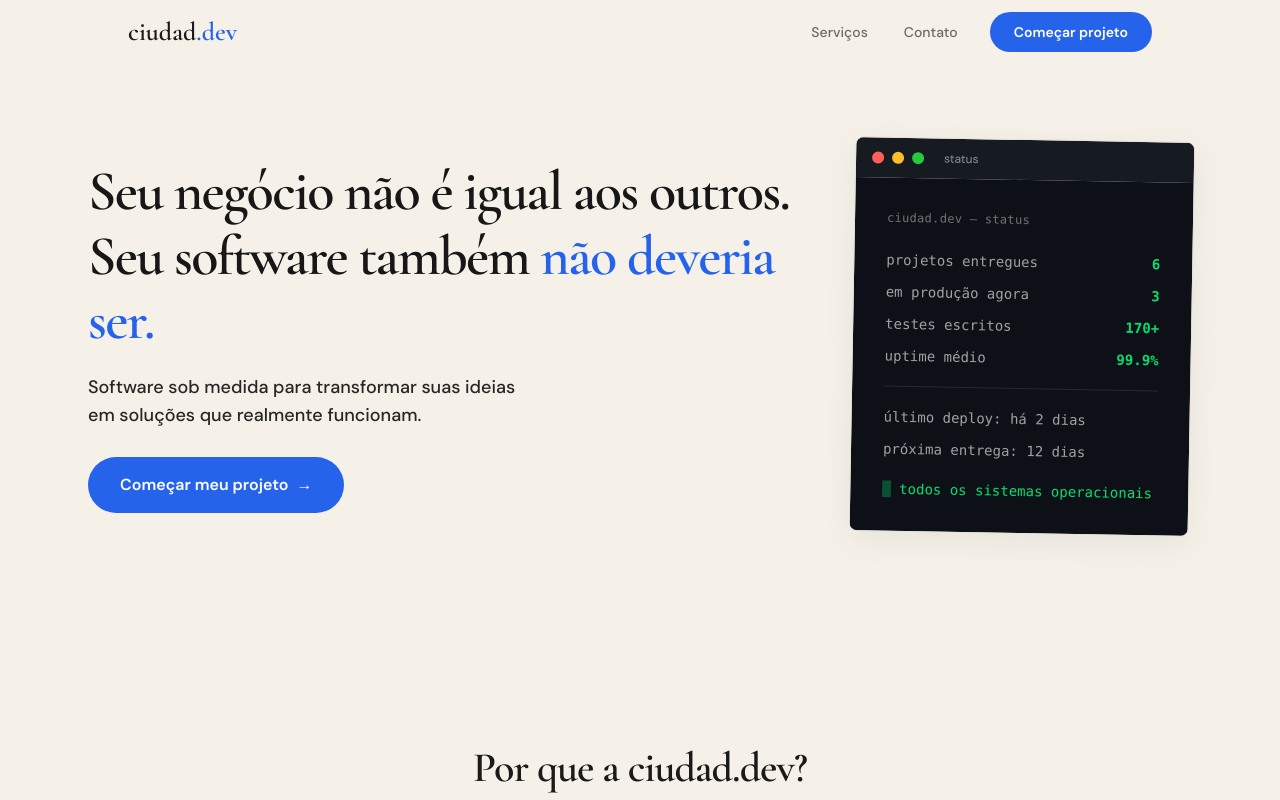
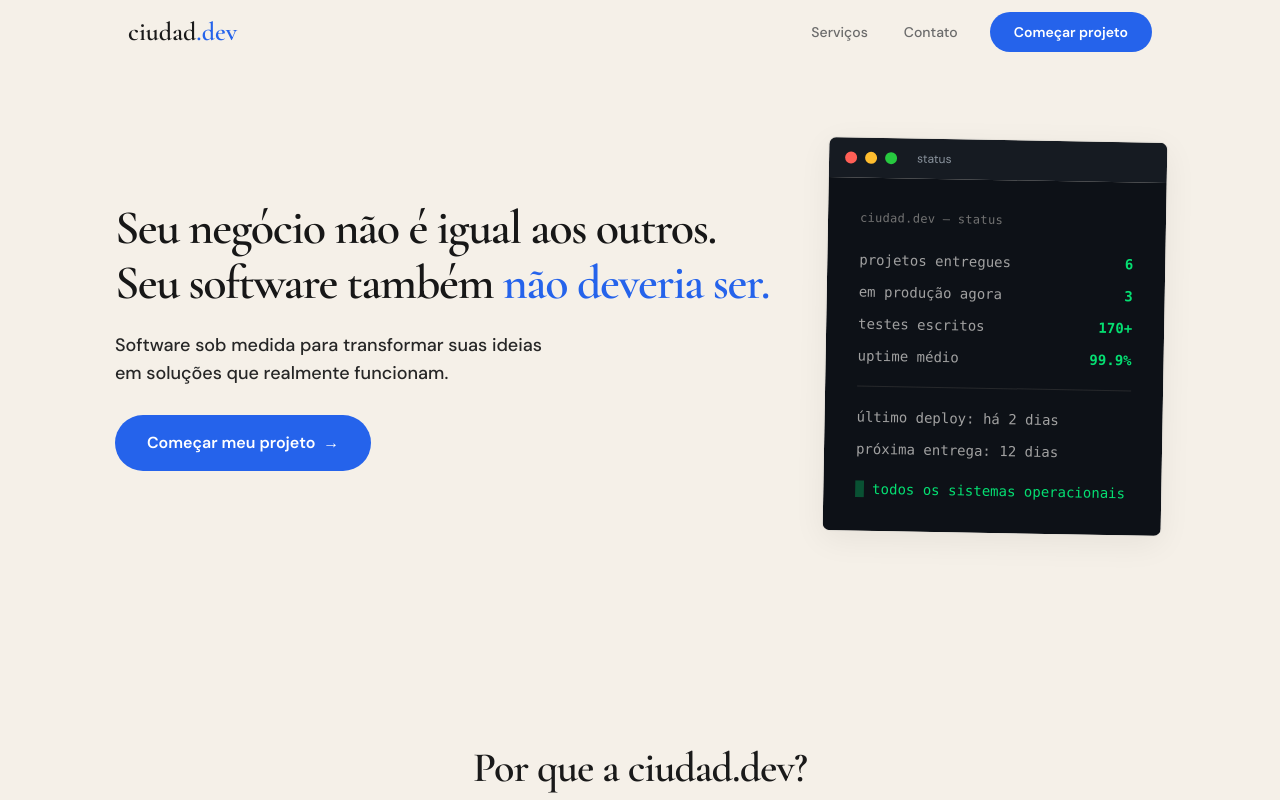
Before and after one commit to eduardo-Ciudad/ciudad.dev, a Next.js app: page / in a window 1280 px wide. Shown: the top 800 px of the page. Built offline with nearby package versions, Linux system fonts and the light colour scheme.

Commit message:
fix: hero title font size
Co-Authored-By: Claude Opus 4.6 <noreply@anthropic.com>

```diff
--- a/src/components/Hero.tsx
+++ b/src/components/Hero.tsx
@@ -55,7 +55,7 @@ export function Hero() {
             initial={{ opacity: 0, y: 30 }}
             animate={{ opacity: 1, y: 0 }}
             transition={{ duration: 0.6 }}
-            className="font-heading font-bold text-4xl md:text-5xl lg:text-[56px] leading-[1.15] tracking-[-0.03em]"
+            className="font-heading font-bold text-4xl md:text-5xl lg:text-5xl leading-[1.15] tracking-[-0.03em]"
           >
             <span className="text-neutral-900">
               Seu negócio não é igual aos outros.
```
